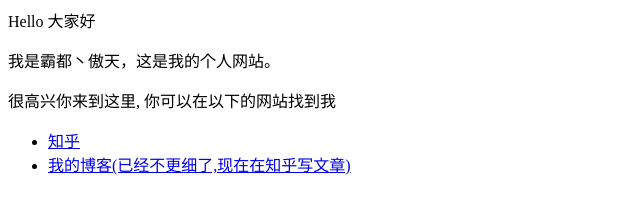
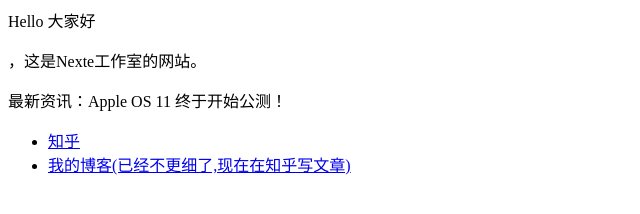
Before and after one commit to LeoStudio2022/Leo, a plain HTML site: page index.html in a window 1280 px wide. Shown: the whole page, without its empty margins (0-640 px from the left). Drawn offline with Linux system fonts and the light colour scheme.

Commit message:
Update index.html

```diff
--- a/index.html
+++ b/index.html
@@ -1,6 +1,6 @@
 <p>Hello 大家好</p>
-<p>我是霸都丶傲天，这是我的个人网站。 </p>
-<p>很高兴你来到这里, 你可以在以下的网站找到我</p>
+<p>，这是Nexte工作室的网站。 </p>
+<p>最新资讯：Apple OS 11 终于开始公测！</p>
 
 <ul>
   <li> <a href="https://www.zhihu.com/people/AJLoveChina">知乎</a> </li>
```
